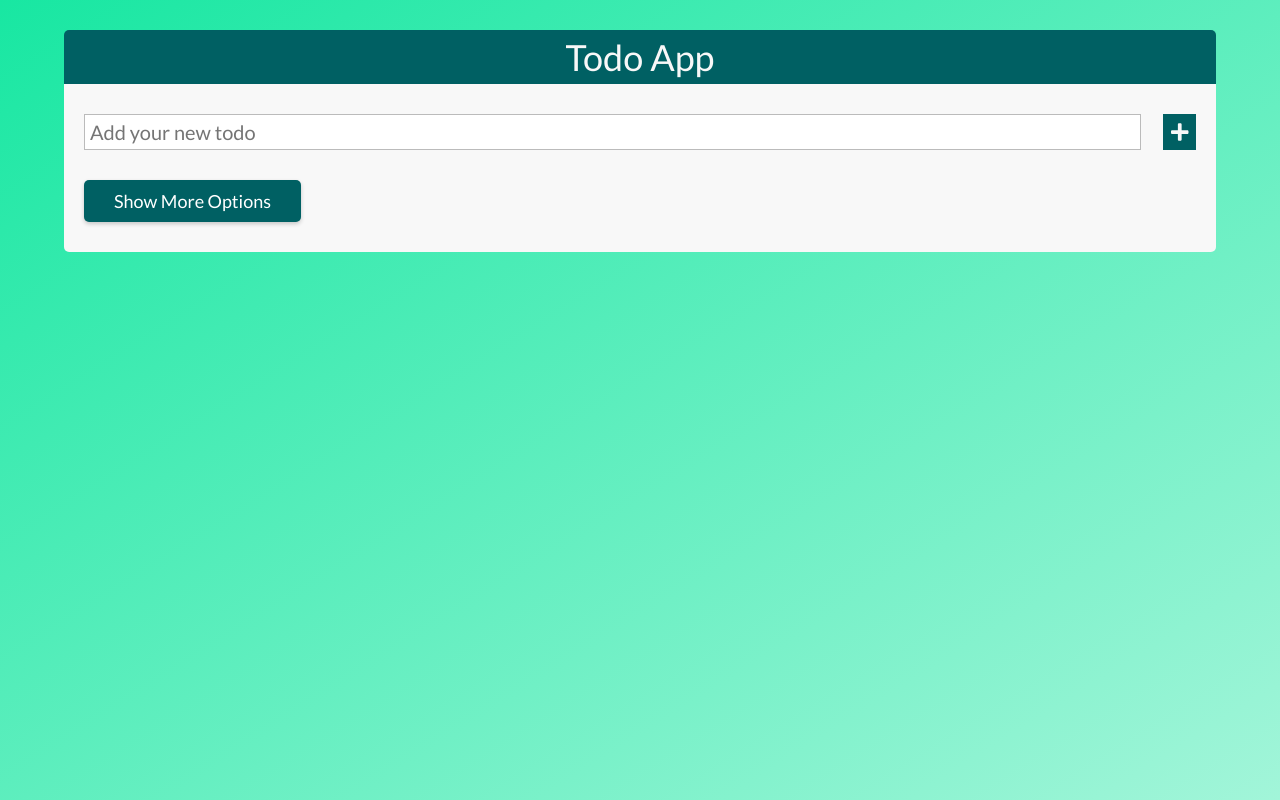
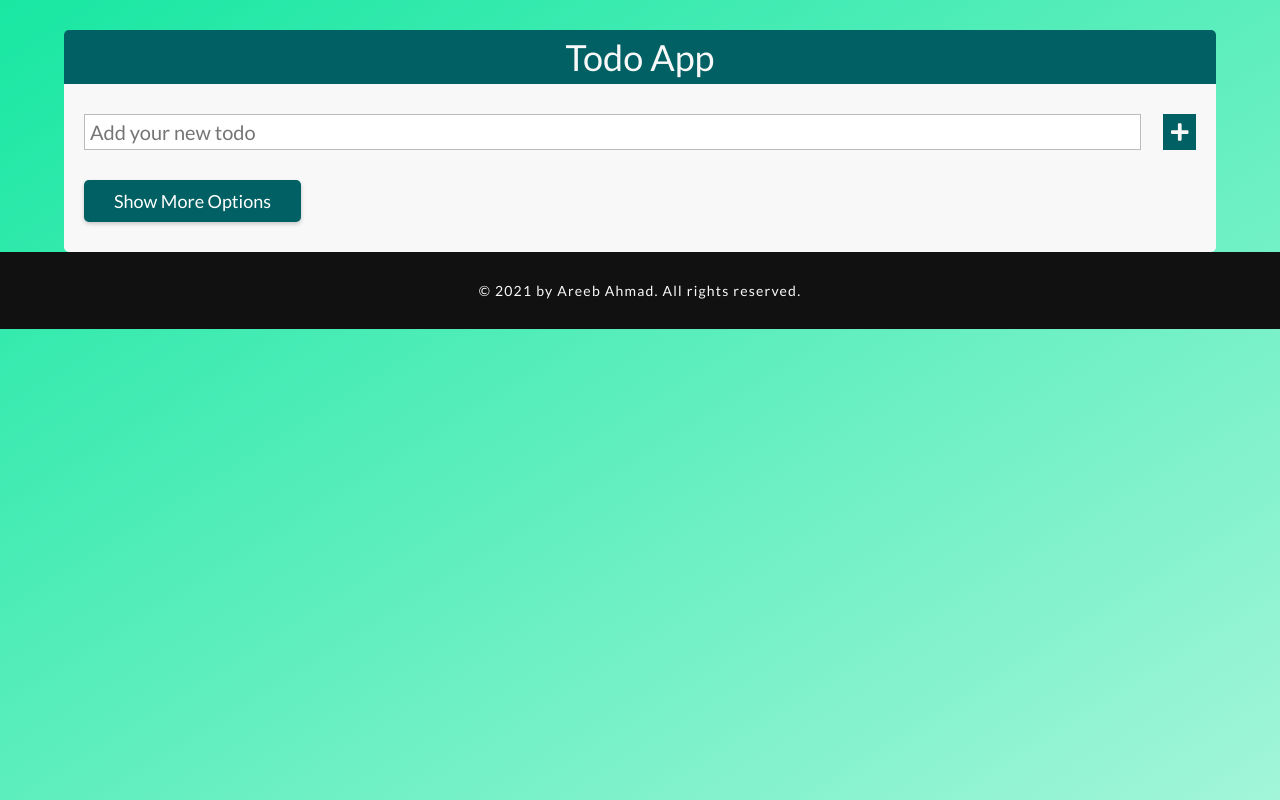
Before and after one commit to web-developer-areeb/To-Do-List-React-, a React (Create React App) app: page / in a window 1280 px wide. Built offline with nearby package versions, Linux system fonts and the light colour scheme.

Commit message:
Footer added.

```diff
--- a/src/components/App.jsx
+++ b/src/components/App.jsx
@@ -66,6 +66,8 @@ const App = () => {
     }
 
     return (
+        <div className="app">
+
             <div className='container'>
                 <div className="header">
                     <h1 >Todo App</h1>
@@ -88,6 +90,11 @@ const App = () => {
                 </Routes>
 
             </div>
+            <div className="footer">
+                <p>&copy; 2021 by Areeb Ahmad. All rights reserved.</p>
+            </div>
+        </div>
+
     );
 };
 
--- a/src/css/App.css
+++ b/src/css/App.css
@@ -1,3 +1,7 @@
+.app {
+    max-width: 100%;
+}
+
 .container {
     padding-top: 3rem;
     max-width: 90%;
@@ -5,7 +9,6 @@
 }
 
 .header {
-    /* margin-top: 2rem; */
     padding: .5rem;
     display: flex;
     justify-content: center;
@@ -21,6 +24,15 @@
     color: #f8f8f8;
 }
 
+.footer {
+    font-size: 1.4rem;
+    background-color: #111;
+    color: #f8f8f8;
+    letter-spacing: 1.2px;
+    padding: 3rem 0;
+    text-align: center;
+}
+
 @media only screen and (max-width: 600px) {
     .container {
         padding-top: 0;
```
Lines whose indentation alone changed are shown as unchanged.
